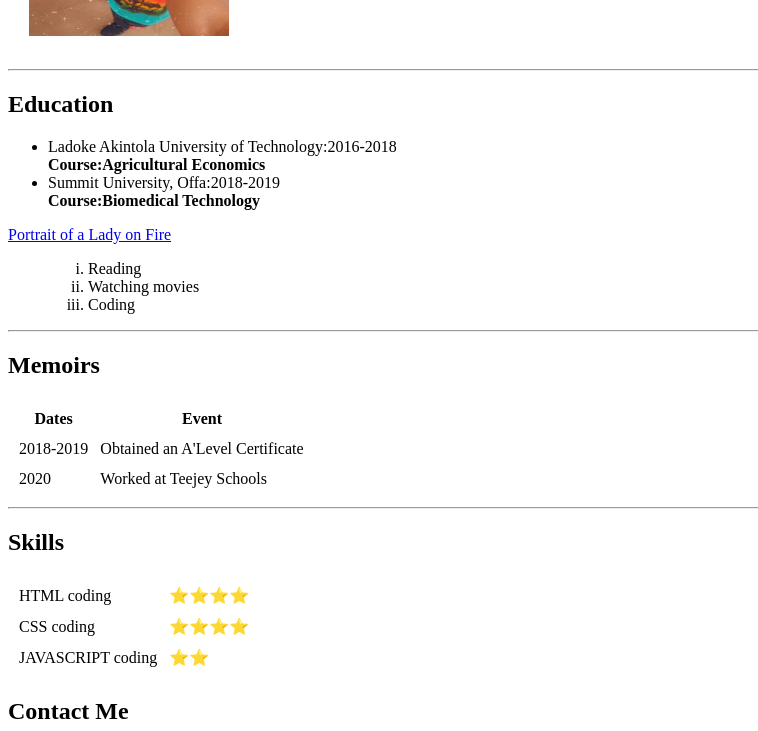
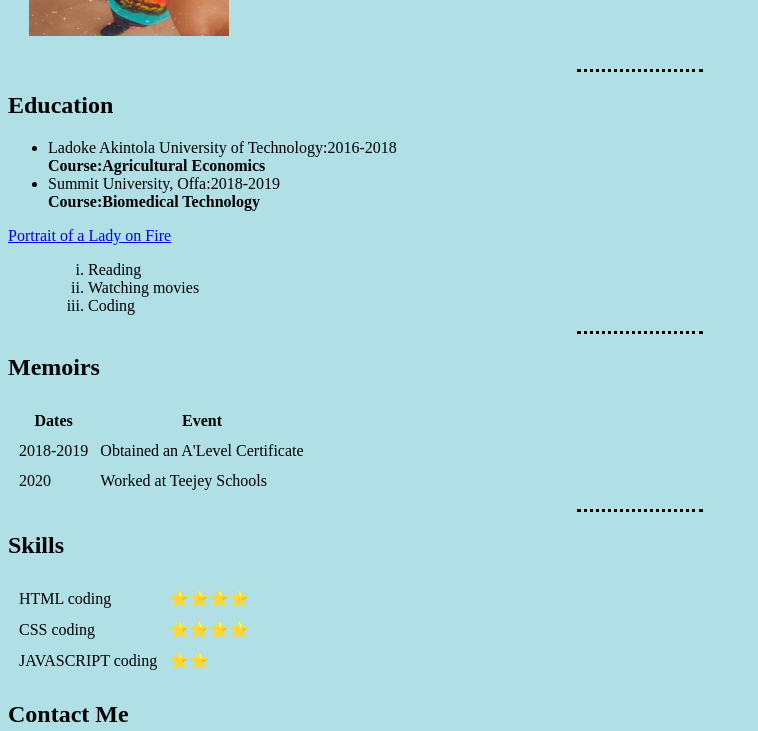
Before and after one commit to Demmielade/Udemy-makeover, a plain HTML site: page index.html in a window 1280 px wide. Shown: the part 193-924 px from the top of the page, without its empty margins (0-758 px from the left). Drawn offline with Linux system fonts and the light colour scheme; the site is published under a folder, as on GitHub Pages, so addresses that start at the root find nothing.

Commit message:
Update index.html

```diff
--- a/index.html
+++ b/index.html
@@ -4,7 +4,7 @@
 <head>
   <meta charset="utf-8">
   <title>💓Demmie's Personal Site</title>
-  <link href="/css/styles.css" rel="stylesheet">
+  <link href="./css/styles.css" rel="stylesheet">
 </head>
 
 <body>
```
